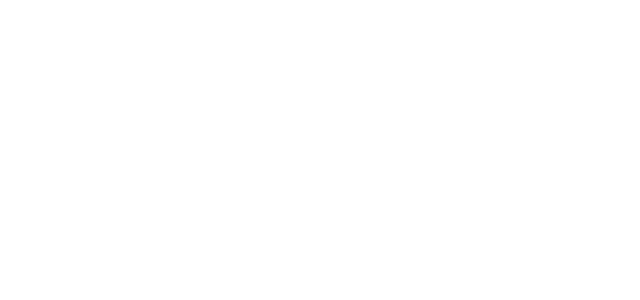
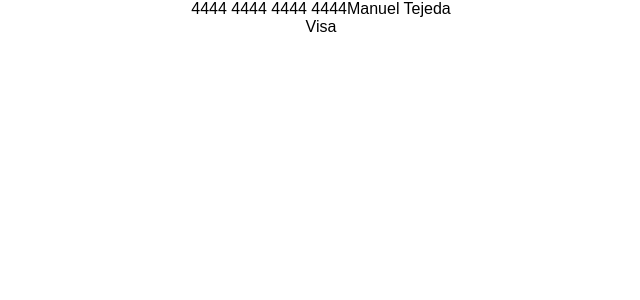
Before and after one commit to matedeilo/cardholder, a React (Create React App) app: page / in a window 1280 px wide. Shown: the top 300 px of the page, without its empty margins (319-959 px from the left). Built offline with nearby package versions, Linux system fonts and the light colour scheme; the HTML template or start-up script is replaced by a standard one.

Commit message:
modify readme

```diff
--- a/src/App.js
+++ b/src/App.js
@@ -2,9 +2,23 @@
 import logo from './logo.svg';
 import './App.css';
 
+const CardView = () => {
+    return (
+        <div className="card-view">
+            <label className="number">4444 4444 4444 4444</label>
+            <label className="name">Manuel Tejeda</label>
+            <div className="issuer">Visa</div>
+        </div>
+    )
+}
+
 class App extends Component {
     render() {
-        return <div className="App" />;
+        return (
+            <div className="App">
+                <CardView />
+            </div>
+            )
     }
 }
 
```
Also changed, not shown: 1 other file (tests, documents, lock files or other folders).
